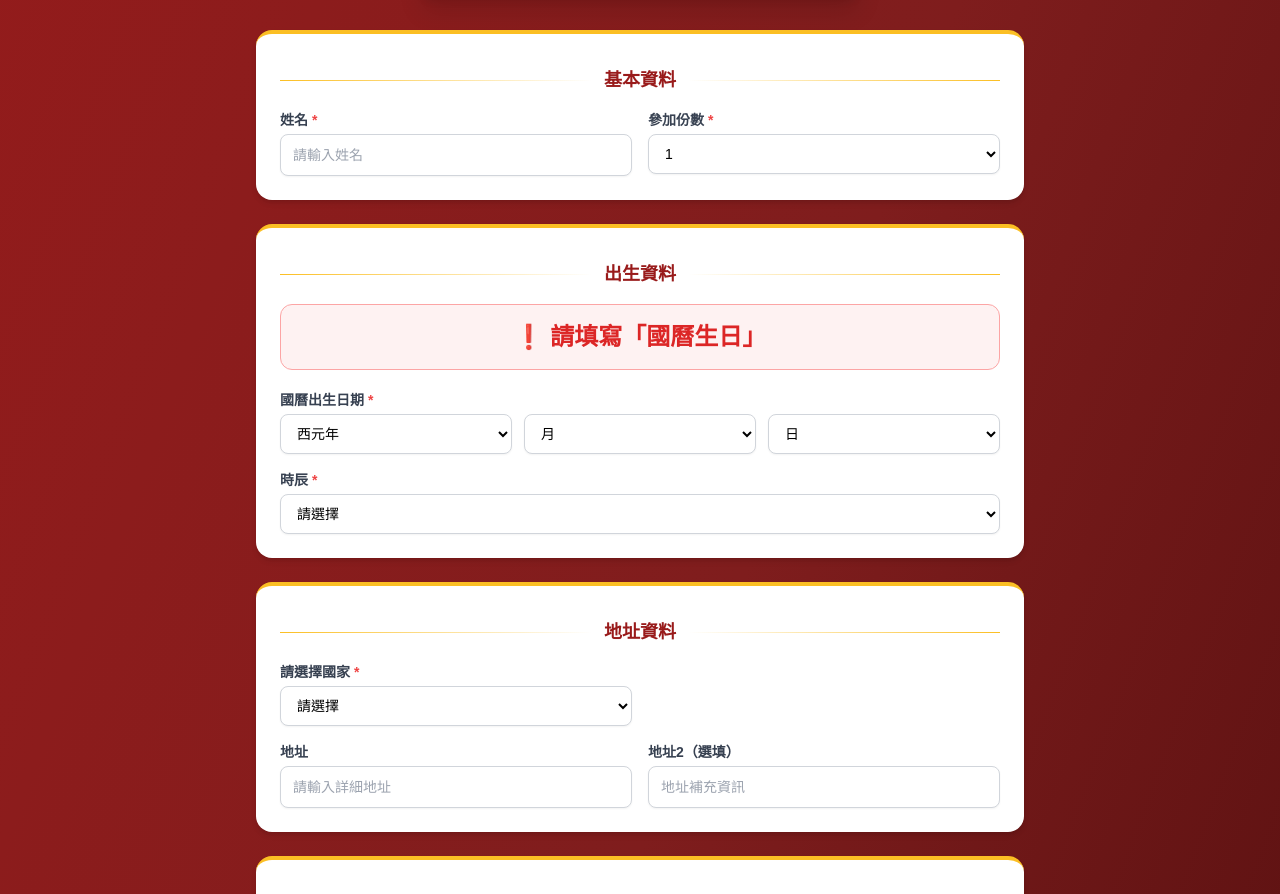
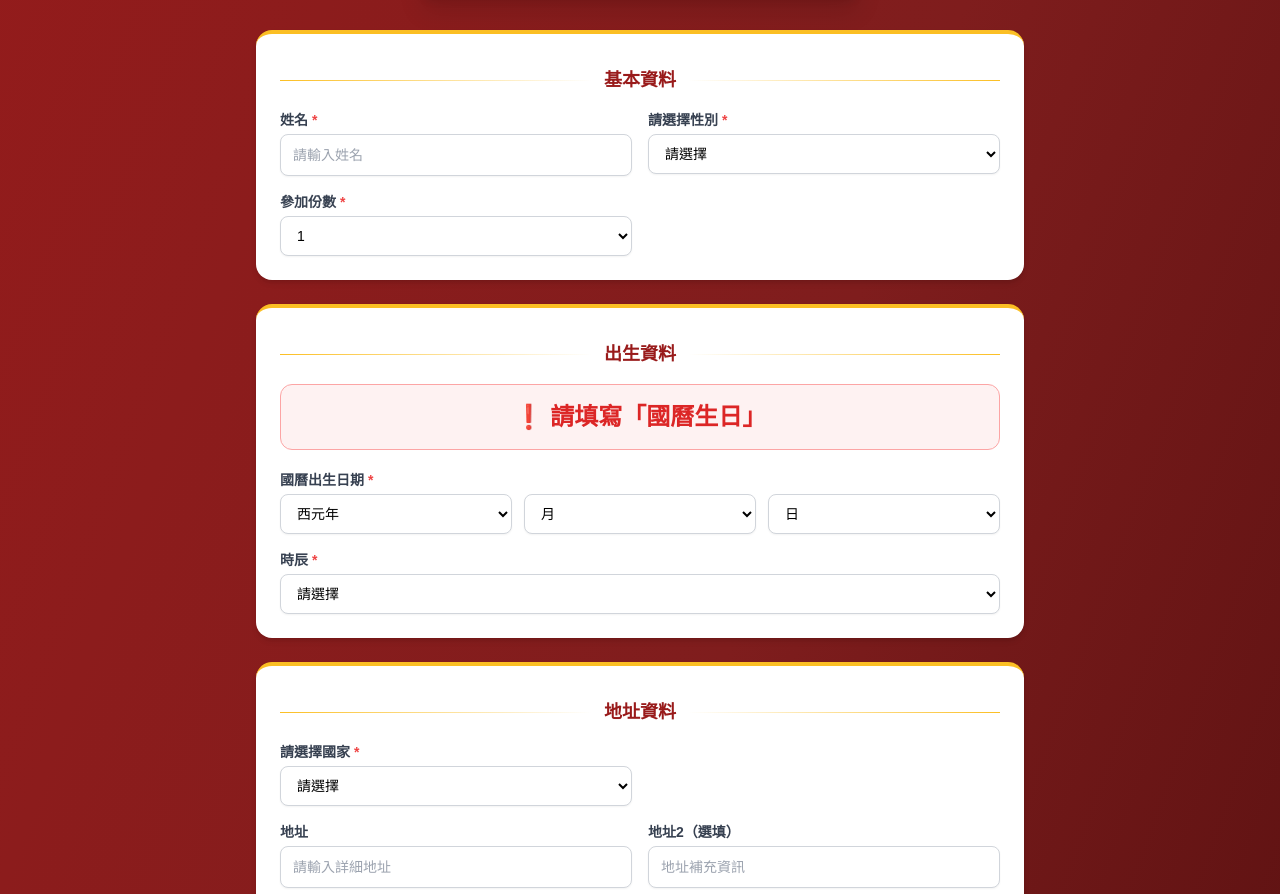
Before and after one commit to colton0166/fahui, a Next.js app: page / in a window 1280 px wide. Shown: the part 860-1754 px from the top of the page. Built offline with nearby package versions, Linux system fonts and the light colour scheme.

Commit message:
Refactor code structure for improved readability and maintainability

```diff
--- a/app/api/submit/route.ts
+++ b/app/api/submit/route.ts
@@ -59,6 +59,7 @@ export async function POST(request: NextRequest) {
 
     const ragicData: Record<string, any> = {
       "1003651": body.name || "",
+      "1003683": body.gender || "",
       "1003652": body.lunarBirth || "",
       "1003653": body.residenceAddress || "",
       "1003654": body.address2 || "",
--- a/app/page.tsx
+++ b/app/page.tsx
@@ -18,6 +18,7 @@ const COUNT_OPTIONS = ["1", "2", "3", "4", "5", "6", "7", "8", "9", "10"];
 const INVALID_SPIRIT_NAMES = ["沒有", "無", "沒", "不知道", "不知", "未知", "N/A", "na", "none", "null", "不清楚"];
 
 const YES_NO = ["是", "否"];
+const GENDER_OPTIONS = ["信士", "信女"];
 const TIME_OPTIONS = [
   "子", "丑", "寅", "卯", "辰", "巳",
   "午", "未", "申", "酉", "戌", "亥", "吉",
@@ -289,6 +290,7 @@ function SelectField({
   required,
   placeholder,
   disabled,
+  hidePlaceholder,
 }: {
   label: string;
   value: string;
@@ -297,6 +299,7 @@ function SelectField({
   required?: boolean;
   placeholder?: string;
   disabled?: boolean;
+  hidePlaceholder?: boolean;
 }) {
   return (
     <div>
@@ -310,7 +313,7 @@ function SelectField({
         disabled={disabled}
         className="w-full rounded-lg border border-gray-300 bg-white px-3 py-2.5 text-sm shadow-sm focus:border-red-500 focus:ring-2 focus:ring-red-200 focus:outline-none disabled:bg-gray-100 disabled:text-gray-500 transition"
       >
-        <option value="">{placeholder || "請選擇"}</option>
+        {!hidePlaceholder && <option value="">{placeholder || "請選擇"}</option>}
         {options.map((opt) => (
           <option key={opt} value={opt}>
             {opt}
@@ -386,6 +389,7 @@ function SectionTitle({ title }: { title: string }) {
 export default function FormPage() {
   const router = useRouter();
   const [name, setName] = useState("");
+  const [gender, setGender] = useState("");
 
   const [country, setCountry] = useState("");
   const [city, setCity] = useState("");
@@ -571,6 +575,7 @@ export default function FormPage() {
   function validate(): string[] {
     const errs: string[] = [];
     if (!name.trim()) errs.push("請輸入姓名");
+    if (!gender) errs.push("請選擇性別");
     if (!country) errs.push("請選擇國家");
     if (!birthYear || !birthMonth || !birthDay)
       errs.push("請選擇完整的國曆出生日期");
@@ -644,6 +649,7 @@ export default function FormPage() {
         headers: { "Content-Type": "application/json" },
         body: JSON.stringify({
           name,
+          gender,
           lunarBirth,
           timeOfBirth,
           residenceAddress,
@@ -738,11 +744,19 @@ export default function FormPage() {
                 placeholder="請輸入姓名"
               />
               <SelectField
+                label="請選擇性別"
+                value={gender}
+                onChange={setGender}
+                options={GENDER_OPTIONS}
+                required
+              />
+              <SelectField
                 label="參加份數"
                 value={participationCount}
                 onChange={setParticipationCount}
                 options={COUNT_OPTIONS}
                 required
+                hidePlaceholder
               />
             </div>
           </div>
```
Also changed, not shown: 1 other file (tests, documents, lock files or other folders).
